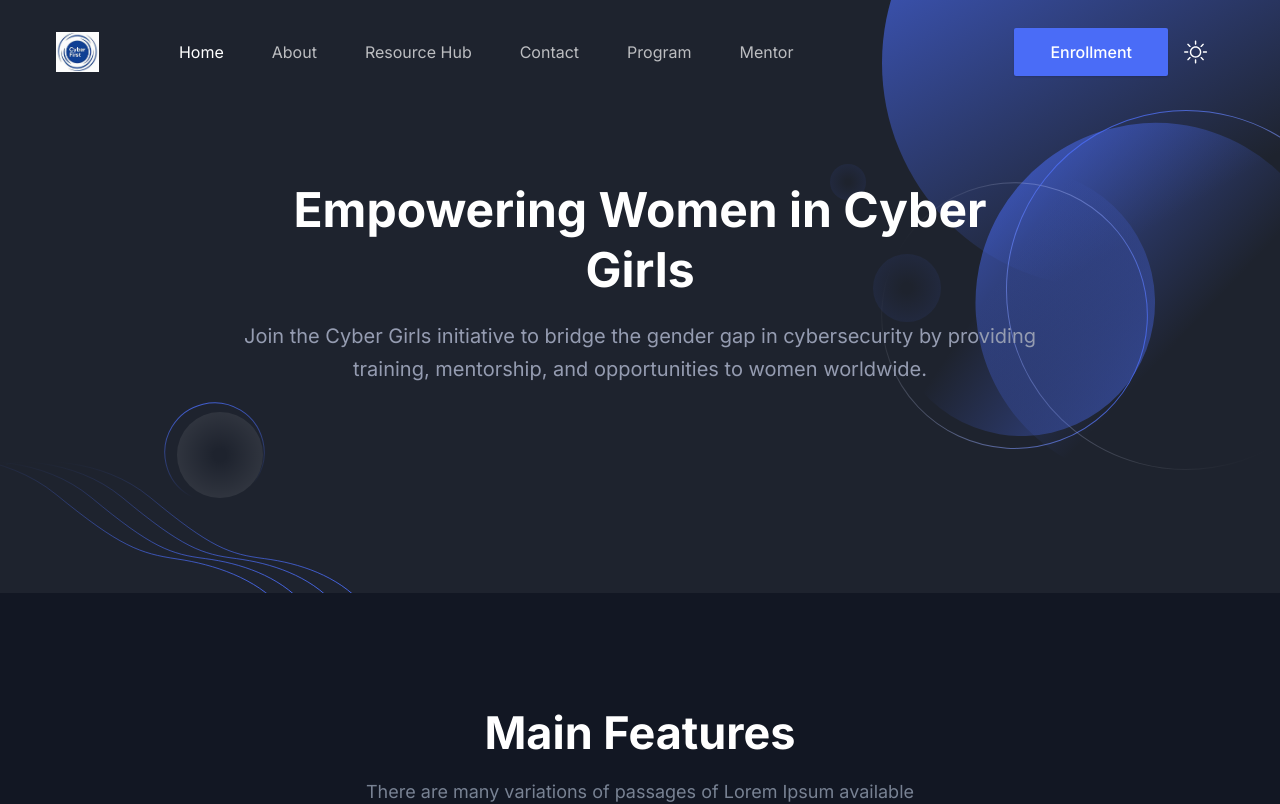
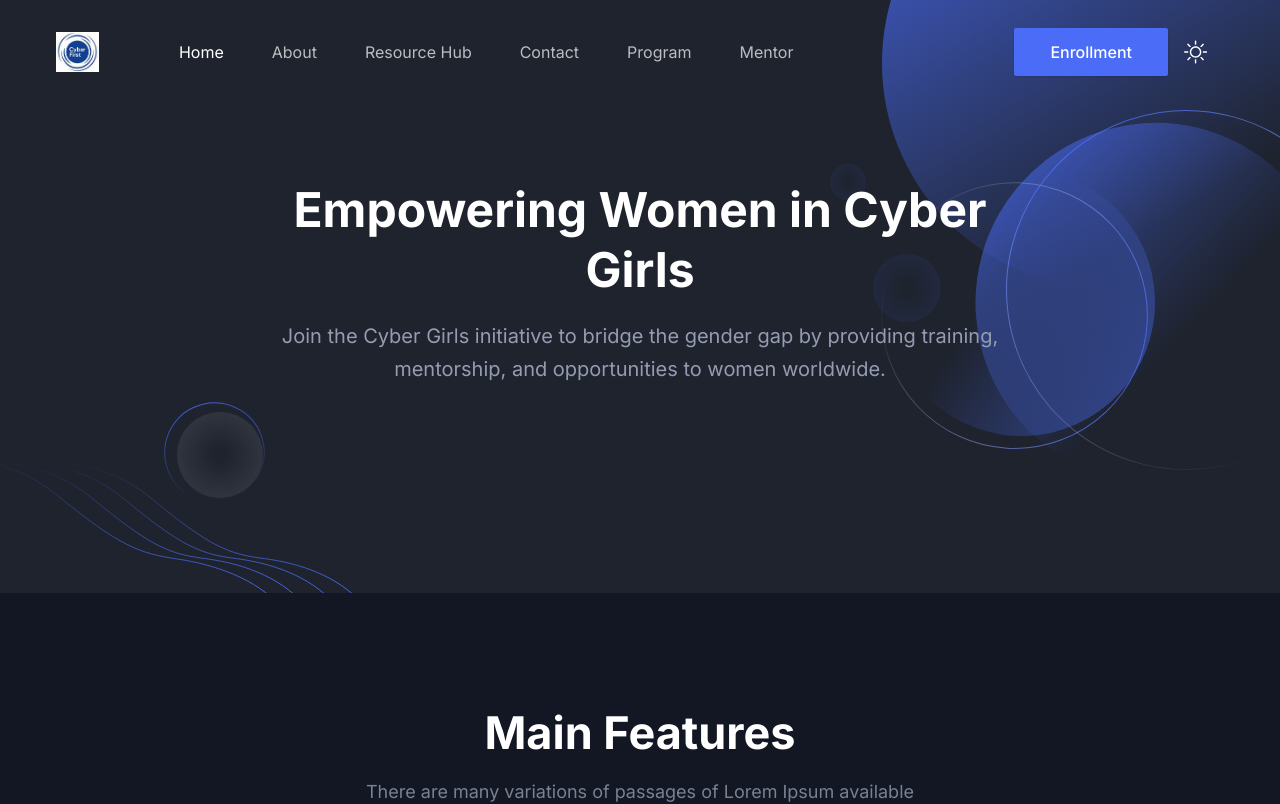
Before and after one commit to Enoch134/emmany, a Next.js app: page / in a window 1280 px wide. Shown: the top 804 px of the page. Built offline with nearby package versions, Linux system fonts and the light colour scheme.

Commit message:
Update index.tsx

```diff
--- a/src/components/Hero/index.tsx
+++ b/src/components/Hero/index.tsx
@@ -16,7 +16,7 @@ const Hero = () => {
                 </h1>
                 <p className="mb-12 text-base !leading-relaxed text-body-color dark:text-body-color-dark sm:text-lg md:text-xl">
                 Join the Cyber Girls initiative to bridge the gender gap
-                in cybersecurity by providing training, mentorship,
+                by providing training, mentorship,
                 and opportunities to women worldwide.
                 </p>
               </div>
```
